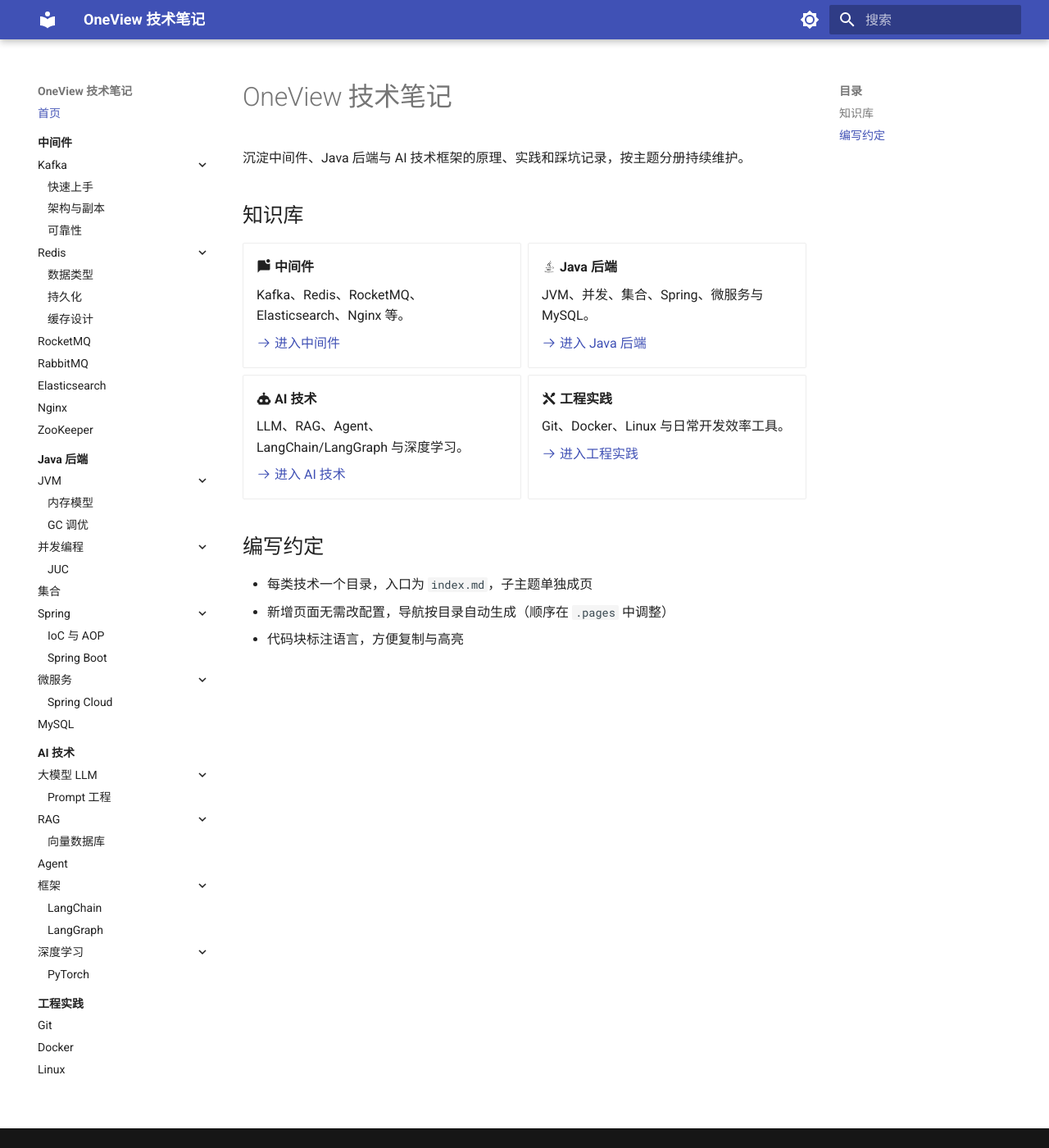
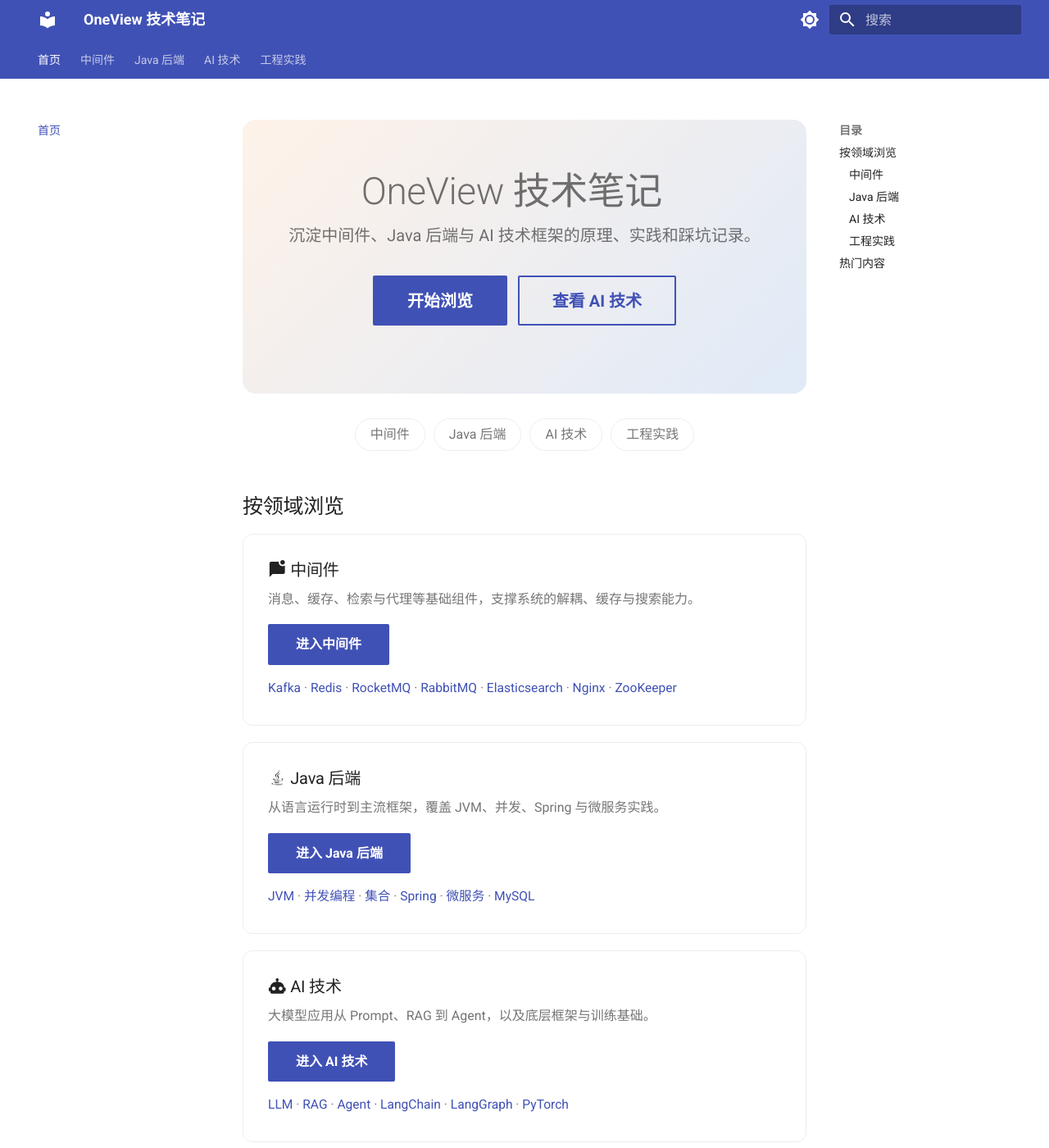
Before and after one commit to youepro/oneview, an MkDocs documentation site: the page built from docs/index.md, in a window 1280 px wide and 1400 px high. Shown: the whole window at 82% size. Built offline with MkDocs 1.6.1 and Material for MkDocs 9.7.7, drawn with Linux system fonts in a browser that asks for light colours; some of the changed text lies outside the part shown.

Commit message:
布局调整

```diff
--- a/docs/index.md
+++ b/docs/index.md
@@ -1,39 +1,109 @@
+<div class="cf-hero" markdown>
+
 # OneView 技术笔记
 
-沉淀中间件、Java 后端与 AI 技术框架的原理、实践和踩坑记录，按主题分册持续维护。
+沉淀中间件、Java 后端与 AI 技术框架的原理、实践和踩坑记录。
 
-## 知识库
+[开始浏览](middleware/index.md){ .md-button .md-button--primary }
+[查看 AI 技术](ai/index.md){ .md-button }
+
+</div>
+
+<div class="cf-pills">
+  <a href="middleware/">中间件</a>
+  <a href="java/">Java 后端</a>
+  <a href="ai/">AI 技术</a>
+  <a href="engineering/">工程实践</a>
+</div>
+
+## 按领域浏览
+
+<div class="cf-feature" markdown>
+
+### :material-message-badge: 中间件
+
+消息、缓存、检索与代理等基础组件，支撑系统的解耦、缓存与搜索能力。
+
+[进入中间件](middleware/index.md){ .md-button .md-button--primary }
+
+[Kafka](middleware/kafka/index.md) · [Redis](middleware/redis/index.md) · [RocketMQ](middleware/rocketmq/index.md) · [RabbitMQ](middleware/rabbitmq/index.md) · [Elasticsearch](middleware/elasticsearch/index.md) · [Nginx](middleware/nginx/index.md) · [ZooKeeper](middleware/zookeeper/index.md)
+
+</div>
+
+<div class="cf-feature" markdown>
+
+### :material-language-java: Java 后端
+
+从语言运行时到主流框架，覆盖 JVM、并发、Spring 与微服务实践。
+
+[进入 Java 后端](java/index.md){ .md-button .md-button--primary }
+
+[JVM](java/jvm/index.md) · [并发编程](java/concurrency/index.md) · [集合](java/collections/index.md) · [Spring](java/spring/index.md) · [微服务](java/microservices/index.md) · [MySQL](java/mysql/index.md)
+
+</div>
+
+<div class="cf-feature" markdown>
+
+### :material-robot: AI 技术
+
+大模型应用从 Prompt、RAG 到 Agent，以及底层框架与训练基础。
+
+[进入 AI 技术](ai/index.md){ .md-button .md-button--primary }
+
+[LLM](ai/llm/index.md) · [RAG](ai/rag/index.md) · [Agent](ai/agent/index.md) · [LangChain](ai/frameworks/langchain.md) · [LangGraph](ai/frameworks/langgraph.md) · [PyTorch](ai/deep-learning/pytorch.md)
+
+</div>
+
+<div class="cf-feature" markdown>
+
+### :material-tools: 工程实践
+
+日常开发、部署与排障常用的工具和经验沉淀。
+
+[进入工程实践](engineering/index.md){ .md-button .md-button--primary }
+
+[Git](engineering/git.md) · [Docker](engineering/docker.md) · [Linux](engineering/linux.md)
+
+</div>
+
+## 热门内容
 
 <div class="grid cards" markdown>
 
--   :material-message-badge: __中间件__
+-   __Kafka 可靠性__
 
-    Kafka、Redis、RocketMQ、Elasticsearch、Nginx 等。
+    生产、存储、消费三段如何保证消息不丢。
 
-    [:octicons-arrow-right-24: 进入中间件](middleware/index.md)
+    [:octicons-arrow-right-24: 阅读](middleware/kafka/reliability.md)
 
--   :material-language-java: __Java 后端__
+-   __Redis 缓存设计__
 
-    JVM、并发、集合、Spring、微服务与 MySQL。
+    穿透、击穿、雪崩与一致性策略。
 
-    [:octicons-arrow-right-24: 进入 Java 后端](java/index.md)
+    [:octicons-arrow-right-24: 阅读](middleware/redis/cache-design.md)
 
--   :material-robot: __AI 技术__
+-   __JVM GC 调优__
 
-    LLM、RAG、Agent、LangChain/LangGraph 与深度学习。
+    回收器选择、关键参数与排查思路。
 
-    [:octicons-arrow-right-24: 进入 AI 技术](ai/index.md)
+    [:octicons-arrow-right-24: 阅读](java/jvm/gc-tuning.md)
 
--   :material-tools: __工程实践__
+-   __RAG 概览__
 
-    Git、Docker、Linux 与日常开发效率工具。
+    切分、向量化、召回、重排与生成。
 
-    [:octicons-arrow-right-24: 进入工程实践](engineering/index.md)
+    [:octicons-arrow-right-24: 阅读](ai/rag/index.md)
+
+-   __Spring Boot__
+
+    自动配置、外部化配置与常用组件。
+
+    [:octicons-arrow-right-24: 阅读](java/spring/spring-boot.md)
+
+-   __Docker 实践__
+
+    镜像、容器与 Compose 常用命令。
+
+    [:octicons-arrow-right-24: 阅读](engineering/docker.md)
 
 </div>
-
-## 编写约定
-
-- 每类技术一个目录，入口为 `index.md`，子主题单独成页
-- 新增页面无需改配置，导航按目录自动生成（顺序在 `.pages` 中调整）
-- 代码块标注语言，方便复制与高亮
--- /dev/null
+++ b/docs/stylesheets/extra.css
@@ -0,0 +1,88 @@
+.cf-hero {
+  padding: 3rem 1.5rem 2.5rem;
+  margin-bottom: 1.5rem;
+  border-radius: 0.8rem;
+  background: linear-gradient(135deg, rgba(246, 130, 31, 0.1), rgba(0, 81, 195, 0.12));
+  text-align: center;
+}
+
+.cf-hero h1 {
+  margin: 0 0 0.5rem;
+  font-size: 2.3rem;
+  line-height: 1.2;
+}
+
+.cf-hero p {
+  max-width: 46rem;
+  margin: 0 auto 1.4rem;
+  color: var(--md-default-fg-color--light);
+  font-size: 1rem;
+}
+
+.cf-hero .md-button {
+  margin: 0.25rem 0.2rem;
+}
+
+.cf-pills {
+  display: flex;
+  flex-wrap: wrap;
+  justify-content: center;
+  gap: 0.5rem;
+  margin: 0 0 2.5rem;
+}
+
+.cf-pills a {
+  padding: 0.3rem 0.9rem;
+  border: 1px solid var(--md-default-fg-color--lightest);
+  border-radius: 2rem;
+  font-size: 0.8rem;
+  color: var(--md-default-fg-color--light);
+  text-decoration: none;
+  transition: color 0.2s, border-color 0.2s;
+}
+
+.cf-pills a:hover {
+  color: var(--md-primary-fg-color);
+  border-color: var(--md-primary-fg-color);
+}
+
+.cf-feature {
+  padding: 1.4rem 1.5rem;
+  margin-bottom: 1rem;
+  border: 1px solid var(--md-default-fg-color--lightest);
+  border-radius: 0.6rem;
+  transition: border-color 0.2s, box-shadow 0.2s;
+}
+
+.cf-feature:hover {
+  border-color: var(--md-primary-fg-color);
+  box-shadow: 0 6px 20px rgba(0, 0, 0, 0.06);
+}
+
+.cf-feature h3 {
+  margin-top: 0;
+  margin-bottom: 0.4rem;
+}
+
+.cf-feature p {
+  margin: 0.2rem 0;
+  color: var(--md-default-fg-color--light);
+}
+
+.cf-feature .md-button {
+  margin: 0.7rem 0.5rem 0.6rem 0;
+}
+
+.cf-feature p:last-child {
+  font-size: 0.78rem;
+}
+
+@media screen and (max-width: 44.984375em) {
+  .cf-hero {
+    padding: 2rem 1rem 1.8rem;
+  }
+
+  .cf-hero h1 {
+    font-size: 1.7rem;
+  }
+}
--- a/mkdocs.yml
+++ b/mkdocs.yml
@@ -6,14 +6,19 @@ docs_dir: docs
 extra:
   generator: false
 
+extra_css:
+  - stylesheets/extra.css
+
 theme:
   name: material
   language: zh
   features:
+    - navigation.tabs
     - navigation.sections
     - navigation.expand
     - navigation.top
     - navigation.indexes
+    - toc.follow
     - search.suggest
     - search.highlight
     - content.code.copy
```
Also changed, not shown: 1 other file.
